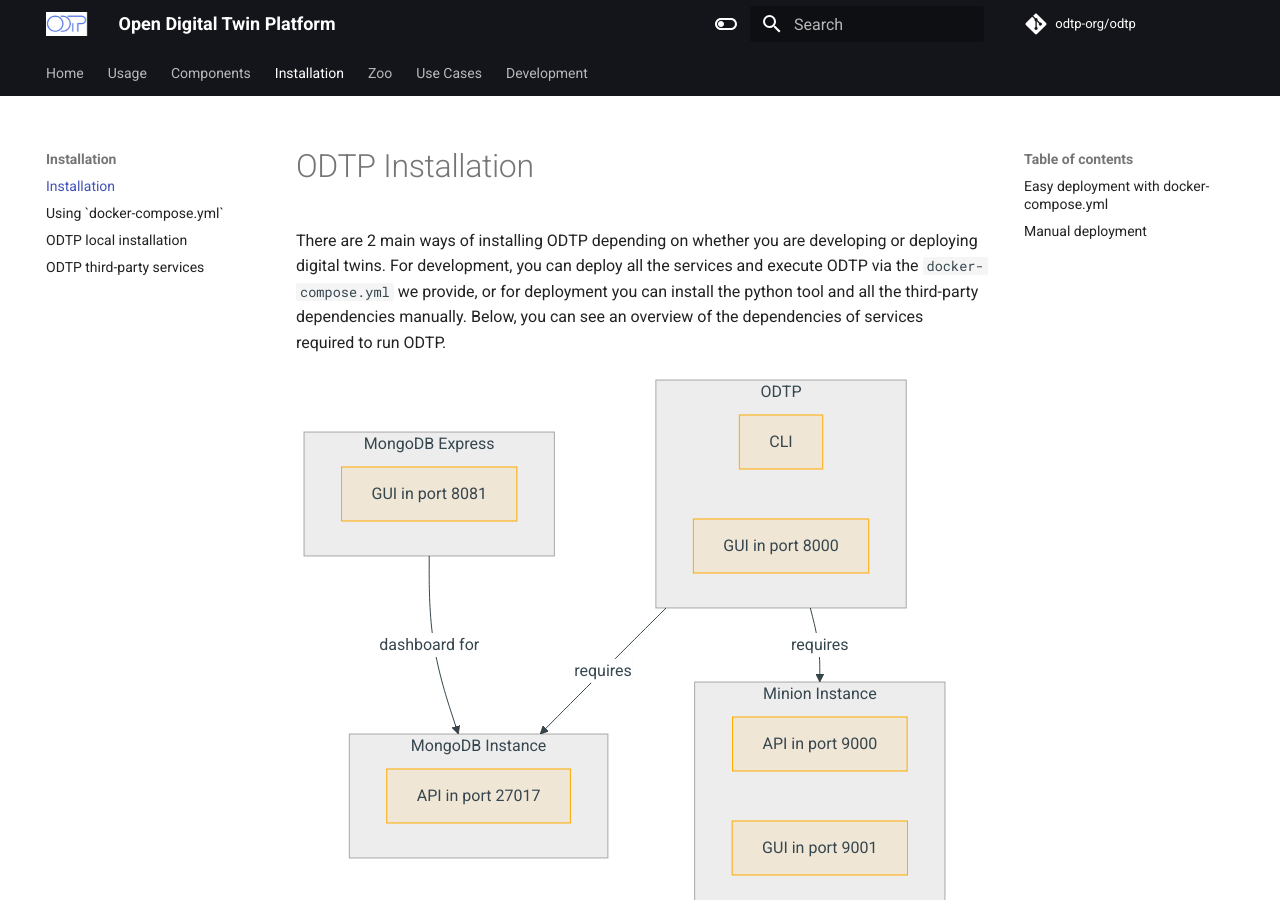
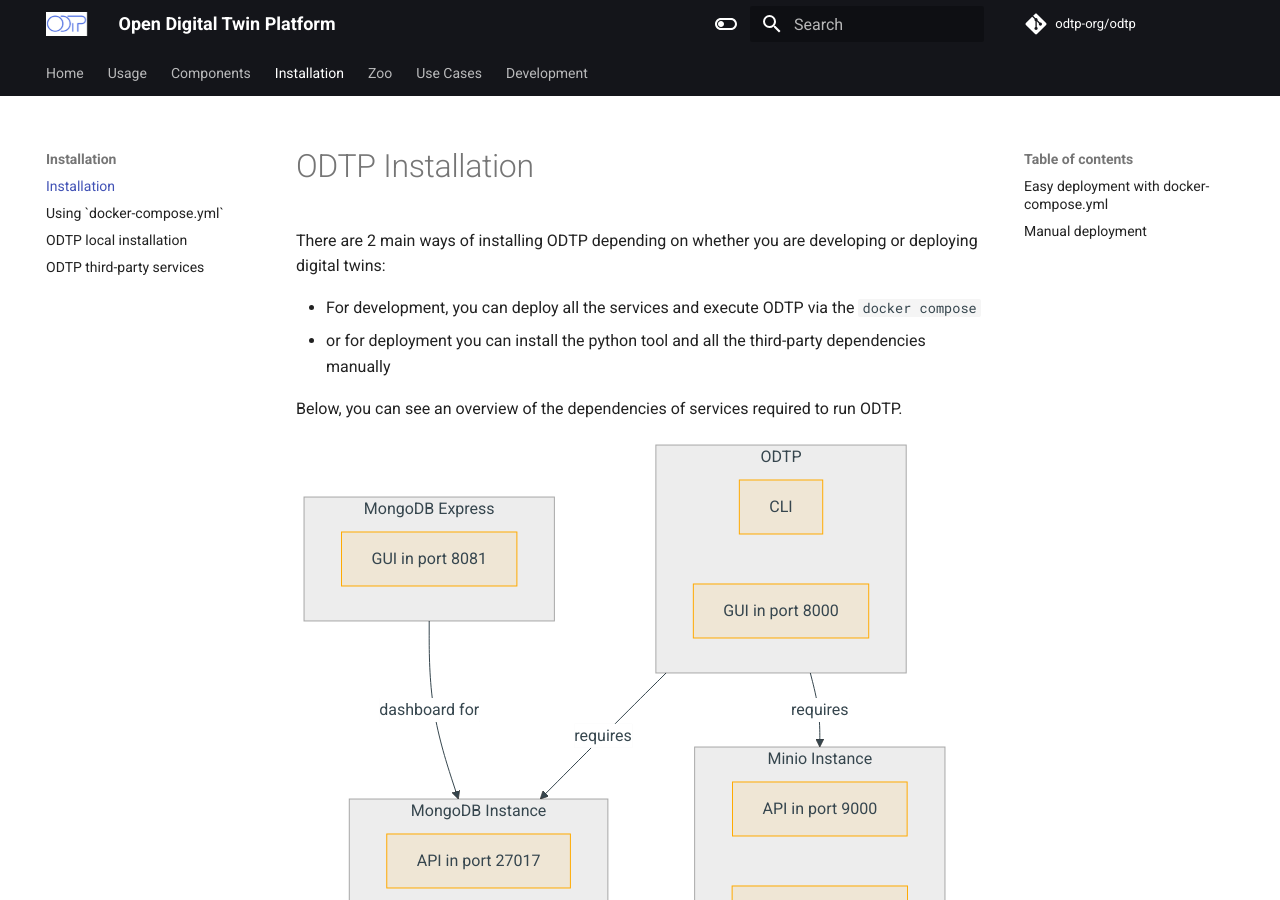
Before and after one commit to odtp-org/odtp-manuals, an MkDocs documentation site: the page built from docs/installation/odtp-installation.md, in a window 1280 px wide and 900 px high. Built offline with MkDocs 1.6.1 and Material for MkDocs 9.7.7, drawn with Linux system fonts in a browser that asks for light colours; a script that is not in the unit is left out; comment, search, counter and statistics services are not loaded; part of the change alters nothing that is shown.

Commit message:
fix(installation overview): minio and docker compose
rename minion to  minio as this is the name of the s3 instance
adapt docker compose setup as a compose.yml file is used instead
of a docker-compose.yml

````diff
--- a/docs/installation/odtp-installation.md
+++ b/docs/installation/odtp-installation.md
@@ -1,7 +1,10 @@
 # ODTP Installation
 
-There are 2 main ways of installing ODTP depending on whether you are developing or deploying digital twins.
-For development, you can deploy all the services and execute ODTP via the `docker-compose.yml` we provide, or for deployment you can install the python tool and all the third-party dependencies manually.
+There are 2 main ways of installing ODTP depending on whether you are developing or deploying digital twins:
+
+- For development, you can deploy all the services and execute ODTP via the `docker compose`
+- or for deployment you can install the python tool and all the third-party dependencies manually
+
 Below, you can see an overview of the dependencies of services required to run ODTP.
 
 ``` mermaid
@@ -11,16 +14,16 @@ graph TD;
     GUI[GUI in port 8000]
     end
     ODTP -->|requires| MongoDBInstance
-    ODTP -->|requires| MinionInstance
+    ODTP -->|requires| MinioInstance
     subgraph MongoDBInstance[MongoDB Instance]
     MongoDB[API in port 27017]
     end
     subgraph MongoDBExpress[MongoDB Express]
     MDBEGUI[GUI in port 8081]
     end
-    subgraph MinionInstance[Minion Instance]
-    MinionAPI[API in port 9000]
-    MinionGUI[GUI in port 9001]
+    subgraph MinioInstance[Minio Instance]
+    MinioAPI[API in port 9000]
+    MinioGUI[GUI in port 9001]
     end
     MongoDBExpress -->|dashboard for| MongoDBInstance
 
````
